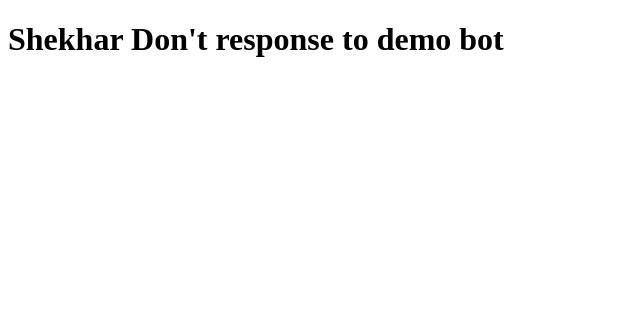
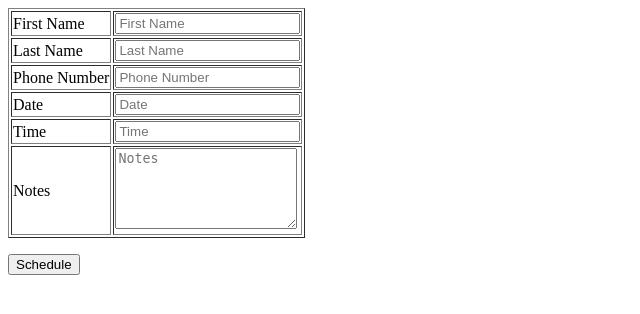
Before and after one commit to tier5/chatfuel, a PHP site: page /show_webview.php in a window 1280 px wide. Shown: the top 314 px of the page, without its empty margins (0-640 px from the left). Run offline with PHP 8.4, Linux system fonts and the light colour scheme.

Commit message:
webview v0.4

```diff
--- a/show_webview.php
+++ b/show_webview.php
@@ -4,6 +4,34 @@
 	<title>Webview</title>
 </head>
 <body>
-	<h1>Shekhar Don't response to demo bot</h1>
+	<form id="schedule_call_form">
+		<table border="1">
+			<tr>
+				<td>First Name</td>
+				<td><input type="text" name="f_name" placeholder="First Name"></td>
+			</tr>
+			<tr>
+				<td>Last Name</td>
+				<td><input type="text" name="l_name" placeholder="Last Name"></td>
+			</tr>
+			<tr>
+				<td>Phone Number</td>
+				<td><input type="text" name="phone_number" placeholder="Phone Number"></td>
+			</tr>
+			<tr>
+				<td>Date</td>
+				<td><input type="text" name="date" placeholder="Date"></td>
+			</tr>
+			<tr>
+				<td>Time</td>
+				<td><input type="text" name="time" placeholder="Time"></td>
+			</tr>
+			<tr>
+				<td>Notes</td>
+				<td><textarea name="note" placeholder="Notes" rows="5"></textarea></td>
+			</tr>
+		</table>
+		<p><button type="submit">Schedule</button></p>
+	</form>
 </body>
 </html>
--- a/webview.php
+++ b/webview.php
@@ -3,4 +3,4 @@
 	// print_r($_SERVER);
 	// exit();
 	$displayUrl = "https://webviews.tier5-development.us/team_core/show_webview.php";
-	echo '{"messages":[{"attachment":{"type":"template","payload":{"template_type":"generic","image_aspect_ratio":"square","elements":[{"title":"Hello World","subtitle":"Choose your preferences","buttons":[{"type":"web_url","url":"https://webviews.tier5-development.us/team_core/show_webview.php","title":"Webview (compact)","messenger_extensions":true,"webview_height_ratio":"compact"},{"type":"web_url","url":"https://webviews.tier5-development.us/team_core/show_webview.php","title":"Webview (tall)","messenger_extensions":true,"webview_height_ratio":"tall"},{"type":"web_url","url":"https://webviews.tier5-development.us/team_core/show_webview.php","title":"Webview (full)","messenger_extensions":true,"webview_height_ratio":"full"}]}]}}}]}';
+	echo '{"messages":[{"attachment":{"type":"template","payload":{"template_type":"generic","image_aspect_ratio":"square","elements":[{"title":"Schedule a call","subtitle":"Book an appointment with Tier5","buttons":[{"type":"web_url","url":"https://webviews.tier5-development.us/team_core/show_webview.php","title":"Schedule","messenger_extensions":true,"webview_height_ratio":"compact"}]}]}}}]}';
```
